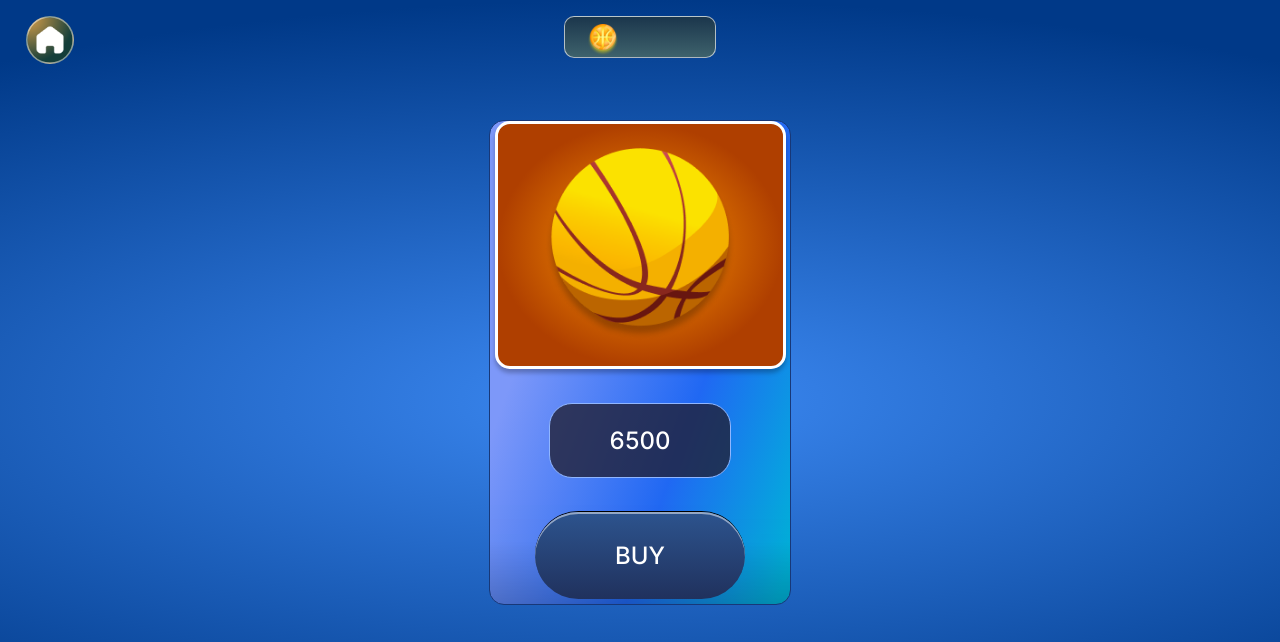
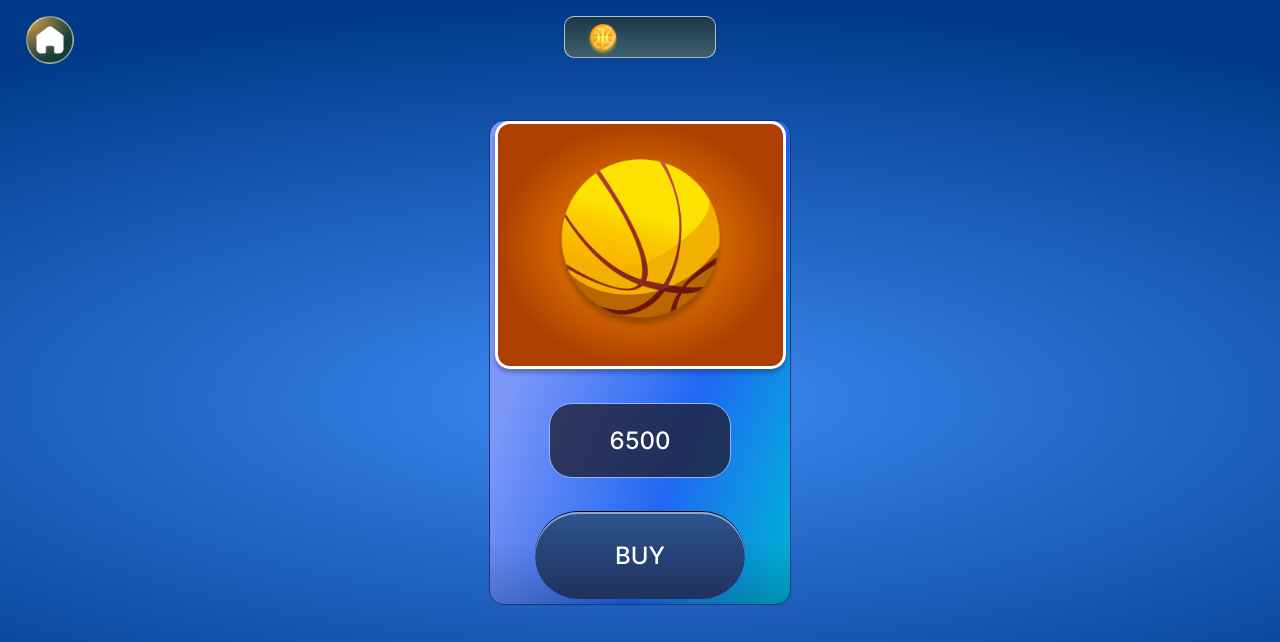
Before and after one commit to skrutosha00/basket, a plain HTML site: page layouts/shop.html in a window 1280 px wide. Shown: the top 642 px of the page. Drawn offline with Linux system fonts and the light colour scheme.

Commit message:
Update shop.css

```diff
--- a/styles/shop.css
+++ b/styles/shop.css
@@ -59,8 +59,7 @@
 }
 
 .card img {
-  max-width: 80%;
-  max-height: 80%;
+  width: 60%;
 }
 
 .price {
```
